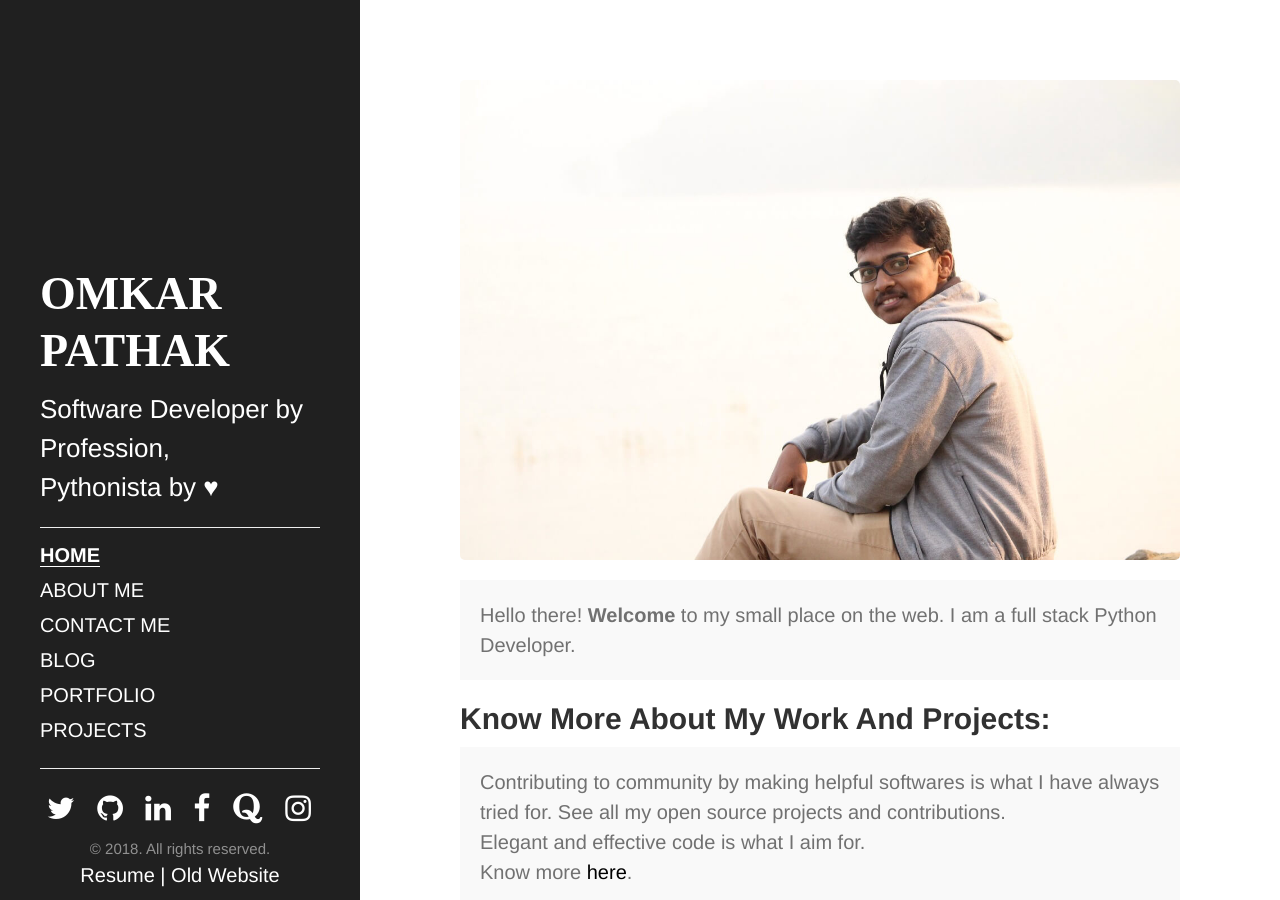
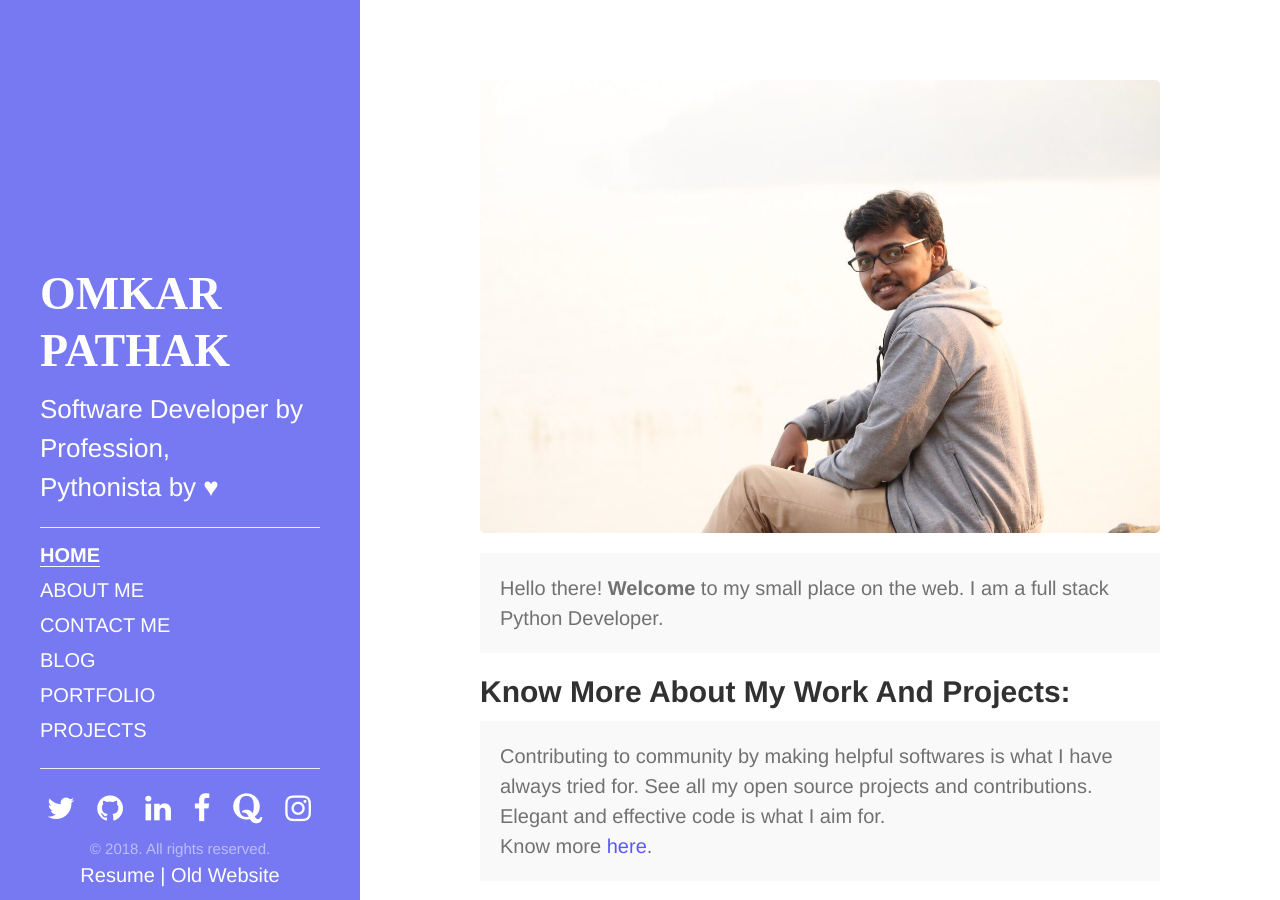
Before and after one commit to OmkarPathak/omkarpathak.github.io, a Jekyll site: the page built from index.html, in a window 1280 px wide and 900 px high. Built offline with Jekyll 4.4.1, drawn with Linux system fonts in a browser that asks for light colours; some web fonts are replaced.

Commit message:
Fixed color scheme due to last commit

```diff
--- a/_layouts/default.html
+++ b/_layouts/default.html
@@ -1,10 +1,20 @@
 <!DOCTYPE html>
 <html lang="en-us">
-  {% include head.html %}
-  <body>
+    <!-- Global site tag (gtag.js) - Google Analytics -->
+    <script async src="https://www.googletagmanager.com/gtag/js?id=UA-111548790-1"></script>
+    <script>
+        window.dataLayer = window.dataLayer || [];
+        function gtag(){dataLayer.push(arguments);}
+        gtag('js', new Date());
+        gtag('config', 'UA-111548790-1');
+    </script>
+    {% include head.html %}
+  <body class="theme-base-08">
     {% include sidebar.html %}
     <div class="content container">
-      {{ content }}
+      <div class="container">
+          {{ content }}
+      </div>
     </div>
     {% include footer.html %}
   </body>
```
